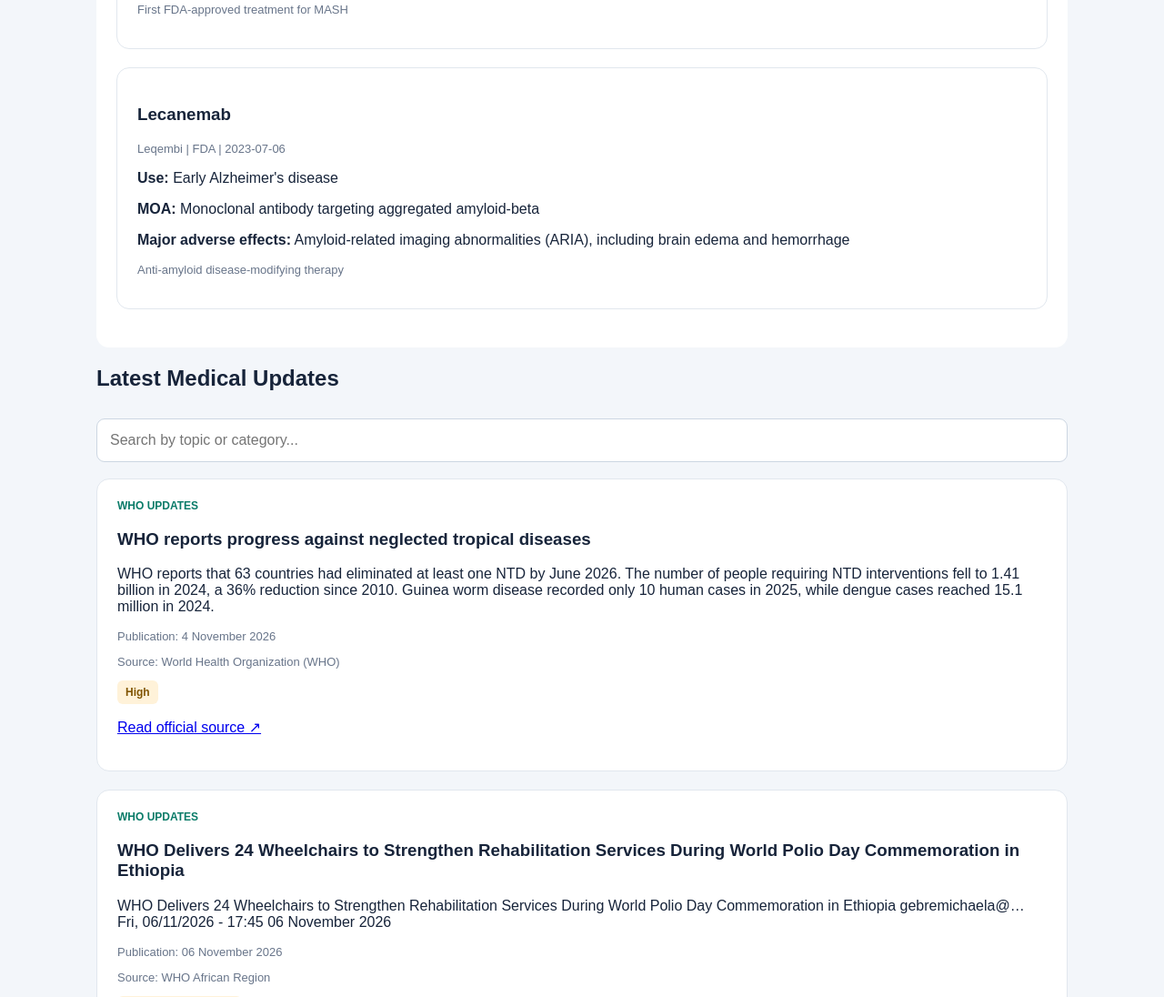
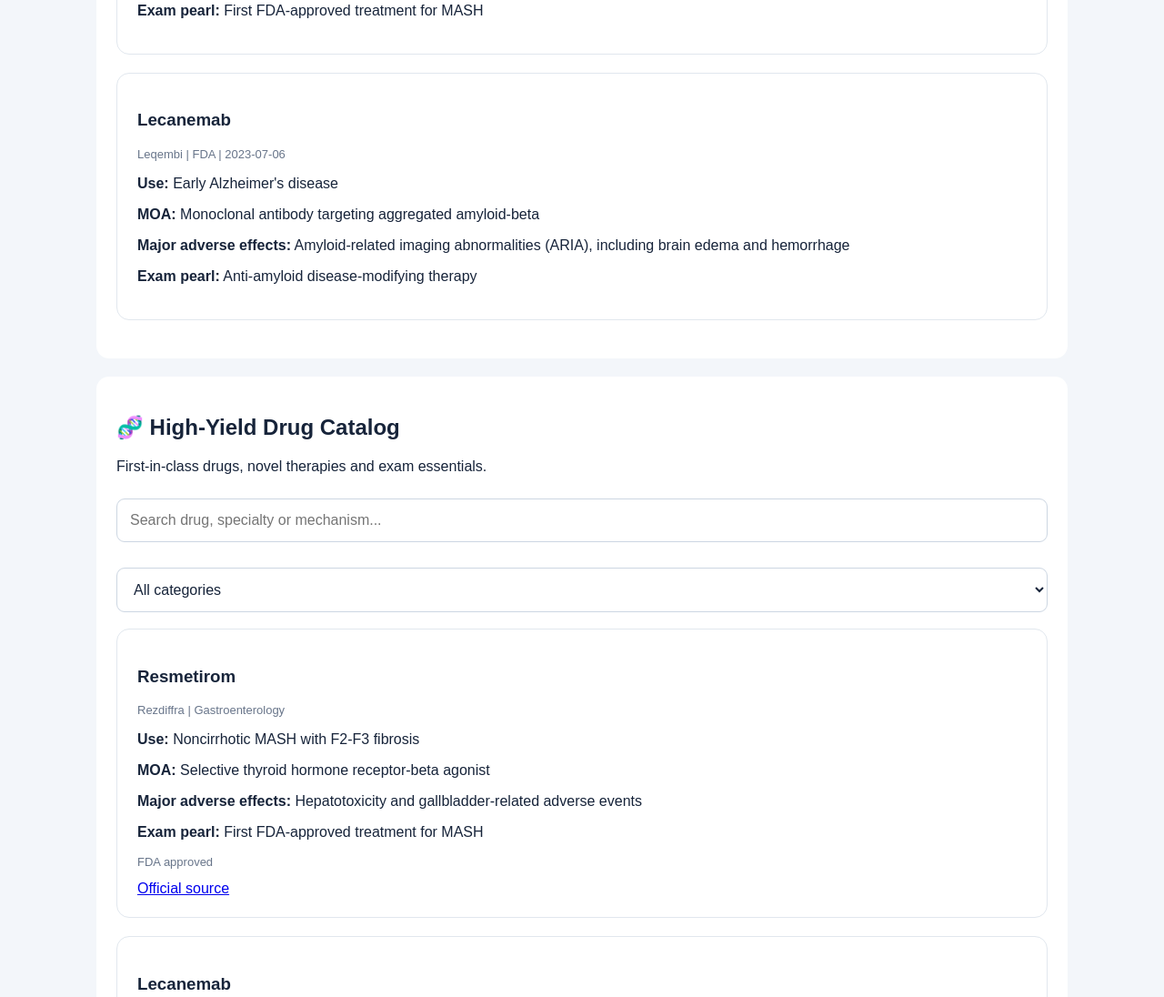
Before and after one commit to madraskaran001-hub/Project-37, a plain HTML site: page index.html in a window 1280 px wide. Shown: the part 1016-2112 px from the top of the page at 91% size. Drawn offline with Linux system fonts and the light colour scheme.

Commit message:
Refactor index.html for improved structure and styling
Refactor HTML structure and improve styling for better readability. Update various sections for consistency and clarity.

```diff
--- a/index.html
+++ b/index.html
@@ -5,32 +5,51 @@
 <meta charset="UTF-8">
 <meta name="viewport" content="width=device-width, initial-scale=1.0">
 <title>PROJECT37 | Medical Intelligence</title>
+
 <style>
-* { box-sizing: border-box; }
+* {
+  box-sizing: border-box;
+}
+
 body {
   margin: 0;
   font-family: Arial, sans-serif;
   background: #f3f6fa;
   color: #17243a;
 }
+
 header {
   background: #123b5d;
   color: white;
   padding: 25px 20px;
 }
+
 .container, main {
   max-width: 1100px;
   margin: auto;
 }
-.brand { font-size: 30px; font-weight: bold; }
-.subtitle { color: #d5e5f2; margin-top: 7px; }
-main { padding: 22px 16px; }
+
+.brand {
+  font-size: 30px;
+  font-weight: bold;
+}
+
+.subtitle {
+  color: #d5e5f2;
+  margin-top: 7px;
+}
+
+main {
+  padding: 22px 16px;
+}
+
 .welcome, .update {
   background: white;
   padding: 22px;
   border-radius: 14px;
   margin-bottom: 20px;
 }
+
 .search {
   width: 100%;
   padding: 14px;
@@ -38,13 +57,17 @@ main { padding: 22px 16px; }
   border-radius: 9px;
   font-size: 16px;
   margin: 10px 0 18px;
+  background: white;
+  color: #17243a;
 }
+
 .categories {
   display: grid;
   grid-template-columns: repeat(2, 1fr);
   gap: 10px;
   margin-bottom: 25px;
 }
+
 .category {
   background: white;
   border: 1px solid #dce3eb;
@@ -54,20 +77,38 @@ main { padding: 22px 16px; }
   cursor: pointer;
   color: #17243a;
 }
+
 .category.active {
   border: 2px solid #176b9b;
   background: #eaf4fa;
 }
-.category strong { display: block; margin-bottom: 7px; }
-.category small { color: #68758a; line-height: 1.4; }
-.update { border: 1px solid #e1e7ee; }
+
+.category strong {
+  display: block;
+  margin-bottom: 7px;
+}
+
+.category small {
+  color: #68758a;
+  line-height: 1.4;
+}
+
+.update {
+  border: 1px solid #e1e7ee;
+}
+
 .tag {
   color: #087b68;
   font-size: 12px;
   font-weight: bold;
   text-transform: uppercase;
 }
-.meta { color: #68758a; font-size: 13px; }
+
+.meta {
+  color: #68758a;
+  font-size: 13px;
+}
+
 .relevance {
   display: inline-block;
   background: #fff2d9;
@@ -77,6 +118,7 @@ main { padding: 22px 16px; }
   font-size: 12px;
   font-weight: bold;
 }
+
 .empty {
   background: white;
   padding: 25px;
@@ -84,70 +126,102 @@ main { padding: 22px 16px; }
   text-align: center;
   color: #68758a;
 }
+
 footer {
   text-align: center;
   padding: 28px;
   color: #68758a;
   font-size: 13px;
 }
+
 @media (min-width: 700px) {
-  .categories { grid-template-columns: repeat(4, 1fr); }
+  .categories {
+    grid-template-columns: repeat(4, 1fr);
+  }
 }
 </style>
 </head>
+
 <body>
 
 <header>
   <div class="container">
     <div class="brand">project37</div>
-    <div class="subtitle">Medical Intelligence | Smarter Exam Preparation</div>
+    <div class="subtitle">
+      Medical Intelligence | Smarter Exam Preparation
+    </div>
   </div>
 </header>
 
 <main>
+
 <section class="welcome">
   <h2>Your medical intelligence dashboard</h2>
-  <p>Important medical developments, public health updates and exam-relevant information — in one place.</p>
+  <p>
+    Important medical developments, public health updates
+    and exam-relevant information — in one place.
+  </p>
 </section>
 
 <h2>Explore Categories</h2>
+
 <div class="categories" id="categories">
   <button class="category active" data-category="All">
-    <strong>🌐 All Updates</strong><small>Everything in one place</small>
+    <strong>🌐 All Updates</strong>
+    <small>Everything in one place</small>
   </button>
+
   <button class="category" data-category="New Drugs">
-    <strong>💊 New Drugs</strong><small>Approvals and trials</small>
+    <strong>💊 New Drugs</strong>
+    <small>Approvals and trials</small>
   </button>
+
   <button class="category" data-category="Indian Health">
-    <strong>🇮🇳 Indian Health</strong><small>Schemes and policies</small>
+    <strong>🇮🇳 Indian Health</strong>
+    <small>Schemes and policies</small>
   </button>
+
   <button class="category" data-category="WHO Updates">
-    <strong>🌍 WHO Updates</strong><small>Guidelines and programmes</small>
+    <strong>🌍 WHO Updates</strong>
+    <small>Guidelines and programmes</small>
   </button>
+
   <button class="category" data-category="INICET">
-    <strong>🎓 INICET Corner</strong><small>Exam-relevant developments</small>
+    <strong>🎓 INICET Corner</strong>
+    <small>Exam-relevant developments</small>
   </button>
+
   <button class="category" data-category="NEET-PG">
     <strong>📚 NEET-PG</strong>
     <small>Exam notices, results and counselling</small>
   </button>
+
   <button class="category" data-category="Outbreak Watch">
-    <strong>🦠 Outbreak Watch</strong><small>Emerging infections</small>
+    <strong>🦠 Outbreak Watch</strong>
+    <small>Emerging infections</small>
   </button>
+
   <button class="category" data-category="Research">
-    <strong>🔬 Research</strong><small>Landmark studies</small>
+    <strong>🔬 Research</strong>
+    <small>Landmark studies</small>
   </button>
+
   <button class="category" data-category="Clinical Guidelines">
-    <strong>📋 Clinical Guidelines</strong><small>Clinical practice updates</small>
+    <strong>📋 Clinical Guidelines</strong>
+    <small>Clinical practice updates</small>
   </button>
+
   <button class="category" data-category="Medical Education">
-    <strong>📢 Medical Education</strong><small>NMC, NBEMS and AIIMS</small>
+    <strong>📢 Medical Education</strong>
+    <small>NMC, NBEMS and AIIMS</small>
   </button>
 </div>
 
 <section class="welcome">
   <h2>💊 Drug Library</h2>
-  <p>Quick revision: indications, mechanisms and major adverse effects.</p>
+  <p>
+    Quick revision: indications, mechanisms and major adverse effects.
+  </p>
 
   <input
     id="drugSearch"
@@ -159,21 +233,76 @@ footer {
   <div id="drugResults"></div>
 </section>
 
+<section class="welcome">
+  <h2>🧬 High-Yield Drug Catalog</h2>
+  <p>
+    First-in-class drugs, novel therapies and exam essentials.
+  </p>
+
+  <input
+    id="catalogSearch"
+    class="search"
+    type="search"
+    placeholder="Search drug, specialty or mechanism..."
+  >
+
+  <select id="catalogFilter" class="search">
+    <option value="">All categories</option>
+    <option value="first-in-class">First-in-class</option>
+    <option value="recent-approval">Recent approvals</option>
+    <option value="high-yield">High-yield</option>
+    <option value="novel-therapy">Novel therapies</option>
+  </select>
+
+  <div id="catalogResults"></div>
+</section>
+
+<section class="welcome">
+  <h2>📚 High-Yield Pharmacology Topics</h2>
+  <p>
+    Clinical uses, mechanisms, adverse effects and exam pearls.
+  </p>
+
+  <input
+    id="topicSearch"
+    class="search"
+    type="search"
+    placeholder="Search drugs, uses or mechanisms..."
+  >
+
+  <select id="topicSpecialty" class="search">
+    <option value="">All specialties</option>
+  </select>
+
+  <p id="topicCount" class="meta"></p>
+  <div id="topicResults"></div>
+</section>
+
 <h2>Latest Medical Updates</h2>
-<input id="search" class="search" type="search"
-  placeholder="Search by topic or category...">
+
+<input
+  id="search"
+  class="search"
+  type="search"
+  placeholder="Search by topic or category..."
+>
 
 <div id="results"></div>
+
 <footer>
-  project37 | Medical Intelligence Platform<br><br>
-  Educational purposes only. Verify clinical information with official sources.
+  project37 | Medical Intelligence Platform
+  <p>
+    Educational purposes only. Verify clinical information
+    with official sources.
+  </p>
 </footer>
+
 </main>
-
 
 <script>
 let updates = [];
 let selectedCategory = "All";
+let drugs = [];
 
 function escapeHTML(value) {
   return String(value ?? "").replace(/[&<>"']/g, char => ({
@@ -185,13 +314,26 @@ function escapeHTML(value) {
   })[char]);
 }
 
+function safeURL(value) {
+  if (typeof value !== "string") return "";
+
+  try {
+    const url = new URL(value);
+    return url.protocol === "https:" ? url.href : "";
+  } catch {
+    return "";
+  }
+}
+
 async function loadUpdates() {
   const results = document.getElementById("results");
-
-  results.innerHTML = '<div class="empty">Loading medical updates...</div>';
+  results.innerHTML =
+    '<div class="empty">Loading medical updates...</div>';
 
   try {
-    const response = await fetch("./updates.json?v=" + Date.now());
+    const response = await fetch(
+      "./updates.json?v=" + Date.now()
+    );
 
     if (!response.ok) {
       throw new Error("Could not load updates");
@@ -207,38 +349,44 @@ async function loadUpdates() {
   } catch (error) {
     results.innerHTML =
       '<div class="empty">Unable to load updates. Please try again later.</div>';
+    console.error(error);
   }
 }
 
 function renderUpdates() {
-  const search = document.getElementById("search").value.toLowerCase();
+  const search = document.getElementById("search")
+    .value.toLowerCase().trim();
 
   const filtered = updates.filter(item => {
     const matchesCategory =
       selectedCategory === "All" ||
       item.category === selectedCategory;
 
-    const matchesSearch = (
-      (item.title || "") + " " +
-      (item.summary || "") + " " +
-      (item.category || "")
-    ).toLowerCase().includes(search);
+    const matchesSearch = [
+      item.title,
+      item.summary,
+      item.category
+    ].join(" ").toLowerCase().includes(search);
 
     return matchesCategory && matchesSearch;
   });
 
   const results = document.getElementById("results");
 
-  if (filtered.length === 0) {
+  if (!filtered.length) {
     results.innerHTML =
       '<div class="empty">No updates available yet. Check back soon.</div>';
     return;
   }
 
   results.innerHTML = filtered.map(item => {
-    const link = typeof item.url === "string" &&
-      /^https:\/\//i.test(item.url)
-      ? `<p><a href="${escapeHTML(item.url)}" target="_blank" rel="noopener noreferrer">Read official source ↗</a></p>`
+    const url = safeURL(item.url);
+
+    const link = url
+      ? `<p><a href="${escapeHTML(url)}"
+          target="_blank" rel="noopener noreferrer">
+          Read official source ↗
+        </a></p>`
       : "";
 
     return `
@@ -246,9 +394,15 @@ function renderUpdates() {
         <div class="tag">${escapeHTML(item.category)}</div>
         <h3>${escapeHTML(item.title)}</h3>
         <p>${escapeHTML(item.summary)}</p>
-        <p class="meta">Publication: ${escapeHTML(item.date || "Not specified")}</p>
-        <p class="meta">Source: ${escapeHTML(item.source || "Not specified")}</p>
-        <span class="relevance">${escapeHTML(item.relevance || "Pending assessment")}</span>
+        <p class="meta">
+          Publication: ${escapeHTML(item.date || "Not specified")}
+        </p>
+        <p class="meta">
+          Source: ${escapeHTML(item.source || "Not specified")}
+        </p>
+        <span class="relevance">
+          ${escapeHTML(item.relevance || "Pending assessment")}
+        </span>
         ${link}
       </article>
     `;
@@ -268,21 +422,20 @@ document.querySelectorAll(".category").forEach(button => {
   });
 });
 
-document.getElementById("search").addEventListener("input", renderUpdates);
-
-loadUpdates();
-
-let drugs = [];
+document.getElementById("search")
+  .addEventListener("input", renderUpdates);
 
 async function loadDrugs() {
   const container = document.getElementById("drugResults");
   container.textContent = "Loading drugs...";
 
   try {
-    const response = await fetch("./drugs.json?v=" + Date.now());
+    const response = await fetch(
+      "./drugs.json?v=" + Date.now()
+    );
 
     if (!response.ok) {
-      throw new Error("Unable to fetch drugs.json");
+      throw new Error("Unable to load drugs.json");
     }
 
     drugs = await response.json();
@@ -303,15 +456,18 @@ function renderDrugs() {
     .value.toLowerCase().trim();
 
   const filtered = drugs.filter(drug =>
-    [drug.name, drug.brand, drug.use, drug.moa]
-      .join(" ")
-      .toLowerCase()
-      .includes(search)
+    [
+      drug.name,
+      drug.brand,
+      drug.use,
+      drug.moa,
+      drug.exam_pearl
+    ].join(" ").toLowerCase().includes(search)
   );
 
   const container = document.getElementById("drugResults");
 
-  if (filtered.length === 0) {
+  if (!filtered.length) {
     container.textContent = "No matching drugs found.";
     return;
   }
@@ -324,11 +480,18 @@ function renderDrugs() {
         ${escapeHTML(drug.regulator || "")} |
         ${escapeHTML(drug.approval_date || "")}
       </p>
-      <p><strong>Use:</strong> ${escapeHTML(drug.use)}</p>
-      <p><strong>MOA:</strong> ${escapeHTML(drug.moa)}</p>
+      <p><strong>Use:</strong>
+        ${escapeHTML(drug.use || "Not available")}
+      </p>
+      <p><strong>MOA:</strong>
+        ${escapeHTML(drug.moa || "Not available")}
+      </p>
       <p><strong>Major adverse effects:</strong>
-        ${escapeHTML(drug.major_adverse_effects)}</p>
-      <p class="meta">${escapeHTML(drug.exam_pearl || "")}</p>
+        ${escapeHTML(drug.major_adverse_effects || "Not available")}
+      </p>
+      <p><strong>Exam pearl:</strong>
+        ${escapeHTML(drug.exam_pearl || "Not available")}
+      </p>
     </article>
   `).join("");
 }
@@ -336,52 +499,12 @@ function renderDrugs() {
 document.getElementById("drugSearch")
   .addEventListener("input", renderDrugs);
 
-loadDrugs();
-
 async function loadDrugCatalog() {
-  const existing = document.getElementById("catalogSection");
-  if (existing) existing.remove();
-
-  const section = document.createElement("section");
-  section.id = "catalogSection";
-  section.className = "welcome";
-
-  section.innerHTML = `
-    <h2>🧬 High-Yield Drug Catalog</h2>
-    <p>First-in-class drugs, novel therapies and exam essentials.</p>
-
-    <input
-      id="catalogSearch"
-      class="search"
-      type="search"
-      placeholder="Search drug, specialty, mechanism..."
-    >
-
-    <select id="catalogFilter" class="search">
-      <option value="">All categories</option>
-      <option value="first-in-class">First-in-class</option>
-      <option value="recent-approval">Recent approvals</option>
-      <option value="high-yield">High-yield</option>
-      <option value="novel-therapy">Novel therapies</option>
-    </select>
-
-    <div id="catalogResults"></div>
-  `;
-
-  document.body.appendChild(section);
-
   const results = document.getElementById("catalogResults");
   const search = document.getElementById("catalogSearch");
   const filter = document.getElementById("catalogFilter");
 
-  const escapeText = value =>
-    String(value ?? "").replace(/[&<>"']/g, char => ({
-      "&": "&amp;",
-      "<": "&lt;",
-      ">": "&gt;",
-      '"': "&quot;",
-      "'": "&#39;"
-    })[char]);
+  results.textContent = "Loading drug catalog...";
 
   try {
     const response = await fetch(
@@ -398,7 +521,7 @@ async function loadDrugCatalog() {
       throw new Error("Invalid drug catalog");
     }
 
-    function render() {
+    function renderCatalog() {
       const term = search.value.toLowerCase().trim();
       const category = filter.value;
 
@@ -421,89 +544,61 @@ async function loadDrugCatalog() {
       });
 
       results.innerHTML = filtered.length
-        ? filtered.map(drug => `
+        ? filtered.map(drug => {
+          const url = safeURL(drug.source);
+
+          return `
             <article class="update">
-            <h3>${escapeText(drug.name)}</h3>
+              <h3>${escapeHTML(drug.name)}</h3>
               <p class="meta">
-              ${escapeText(drug.brand)} |
-              ${escapeText(drug.specialty)}
+                ${escapeHTML(drug.brand || "")} |
+                ${escapeHTML(drug.specialty || "")}
               </p>
-            <p><strong>Use:</strong> ${escapeText(drug.use)}</p>
-            <p><strong>MOA:</strong> ${escapeText(drug.moa)}</p>
+              <p><strong>Use:</strong>
+                ${escapeHTML(drug.use || "Not available")}
+              </p>
+              <p><strong>MOA:</strong>
+                ${escapeHTML(drug.moa || "Not available")}
+              </p>
               <p><strong>Major adverse effects:</strong>
-              ${escapeText(drug.major_adverse_effects)}</p>
+                ${escapeHTML(drug.major_adverse_effects || "Not available")}
+              </p>
               <p><strong>Exam pearl:</strong>
-              ${escapeText(drug.exam_pearl)}</p>
+                ${escapeHTML(drug.exam_pearl || "Not available")}
+              </p>
               <p class="meta">
-              ${escapeText(drug.approval_status)}
+                ${escapeHTML(drug.approval_status || "")}
               </p>
-            ${drug.source ? `
-              <a href="${escapeText(drug.source)}"
+              ${url ? `
+                <a href="${escapeHTML(url)}"
                    target="_blank"
                    rel="noopener noreferrer">
                   Official source
                 </a>
               ` : ""}
             </article>
-        `).join("")
-        : "<p>No matching drugs found.</p>";
+          `;
+        }).join("")
+        : '<div class="empty">No matching drugs found.</div>';
     }
 
-    search.addEventListener("input", render);
-    filter.addEventListener("change", render);
+    search.addEventListener("input", renderCatalog);
+    filter.addEventListener("change", renderCatalog);
 
-    render();
-
+    renderCatalog();
   } catch (error) {
     results.textContent = "Unable to load drug catalog.";
     console.error(error);
   }
 }
 
-loadDrugCatalog();
-
 async function loadDrugTopics() {
-  const oldSection = document.getElementById("drugTopicsSection");
-  if (oldSection) oldSection.remove();
-
-  const section = document.createElement("section");
-  section.id = "drugTopicsSection";
-  section.className = "welcome";
-
-  section.innerHTML = `
-    <h2>📚 High-Yield Pharmacology Topics</h2>
-    <p>Novel mechanisms, biologics and exam-focused drugs.</p>
-
-    <input
-      id="topicSearch"
-      class="search"
-      type="search"
-      placeholder="Search drugs or mechanisms..."
-    >
-
-    <select id="topicSpecialty" class="search">
-      <option value="">All specialties</option>
-    </select>
-
-    <div id="topicCount"></div>
-    <div id="topicResults"></div>
-  `;
-
-  document.body.appendChild(section);
-
   const results = document.getElementById("topicResults");
   const search = document.getElementById("topicSearch");
   const specialty = document.getElementById("topicSpecialty");
   const count = document.getElementById("topicCount");
 
-  const escapeText = value =>
-    String(value ?? "").replace(/[&<>"']/g, char => ({
-      "&": "&amp;",
-      "<": "&lt;",
-      ">": "&gt;",
-      '"': "&quot;",
-      "'": "&#39;"
-    })[char]);
+  results.textContent = "Loading pharmacology topics...";
 
   try {
     const response = await fetch(
@@ -540,6 +635,9 @@ async function loadDrugTopics() {
           item.name,
           item.specialty,
           item.topic,
+          item.use,
+          item.adverse_effects,
+          item.exam_pearl,
           item.category
         ].join(" ").toLowerCase();
 
@@ -548,37 +646,52 @@ async function loadDrugTopics() {
       });
 
       count.textContent =
-        `Showing ${filtered.length} of ${topics.length} topics`;
+        `Showing ${filtered.length} of ${topics.length} drugs`;
 
       results.innerHTML = filtered.length
         ? filtered.map(item => `
           <article class="update">
-            <h3>${escapeText(item.name)}</h3>
+            <h3>${escapeHTML(item.name)}</h3>
+
             <p class="meta">
-              ${escapeText(item.specialty)} |
-              ${escapeText(item.category)}
+              ${escapeHTML(item.specialty || "")} |
+              ${escapeHTML(item.category || "")}
             </p>
-            <p><strong>Key mechanism:</strong>
-              ${escapeText(item.topic)}
+
+            <p><strong>Clinical use:</strong>
+              ${escapeHTML(item.use || "Not available")}
+            </p>
+
+            <p><strong>Mechanism of action:</strong>
+              ${escapeHTML(item.topic || "Not available")}
+            </p>
+
+            <p><strong>Major adverse effects:</strong>
+              ${escapeHTML(item.adverse_effects || "Not available")}
+            </p>
+
+            <p><strong>Exam pearl:</strong>
+              ${escapeHTML(item.exam_pearl || "Not available")}
             </p>
           </article>
         `).join("")
-        : "<p>No matching topics found.</p>";
+        : '<div class="empty">No matching drugs found.</div>';
     }
 
     search.addEventListener("input", renderTopics);
     specialty.addEventListener("change", renderTopics);
 
     renderTopics();
-
   } catch (error) {
     results.textContent = "Unable to load drug topics.";
     console.error(error);
   }
 }
 
+loadUpdates();
+loadDrugs();
+loadDrugCatalog();
 loadDrugTopics();
-
 </script>
 
 </body>
```
Lines whose indentation alone changed are shown as unchanged.
